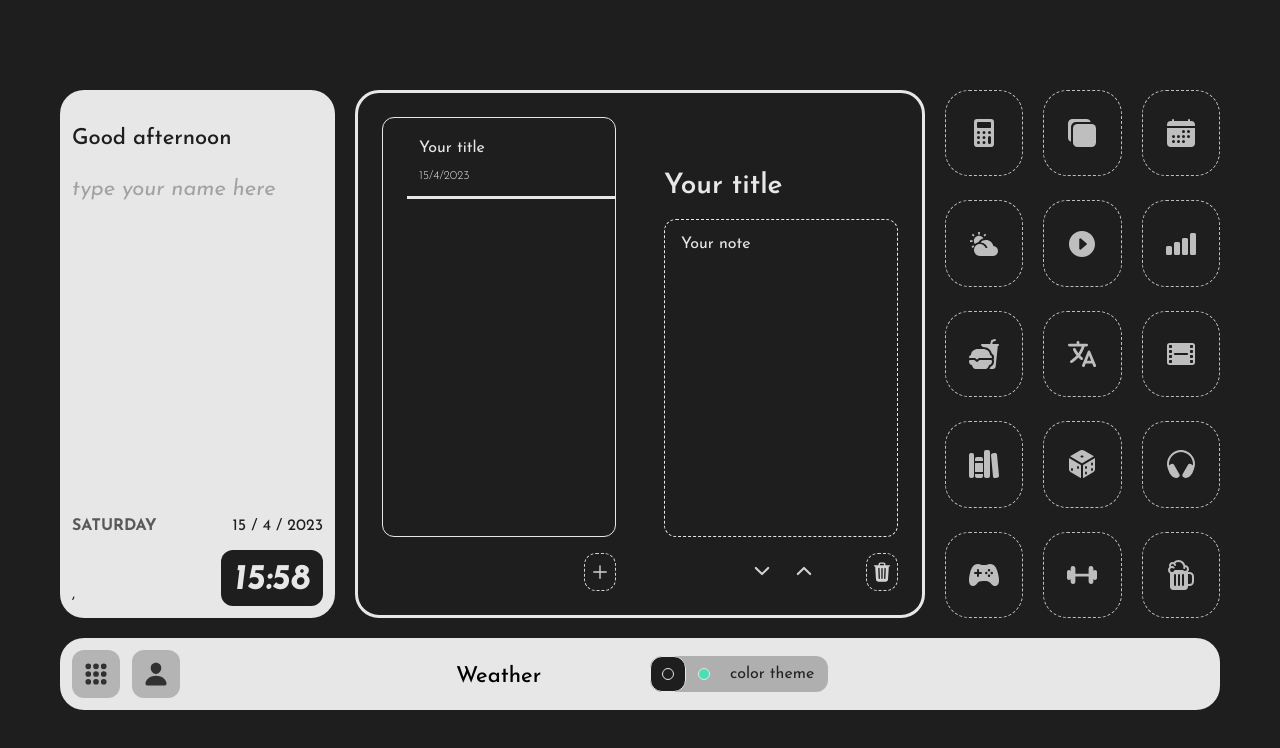
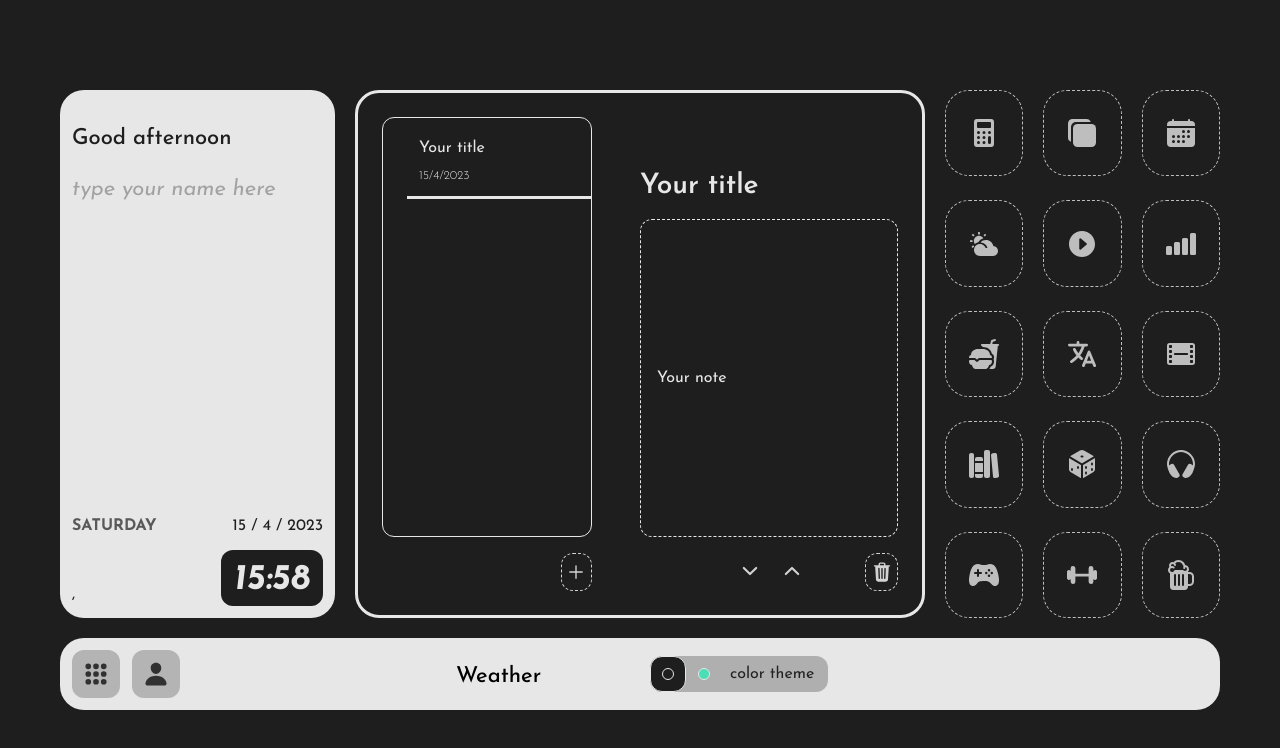
Before and after one commit to DagnaSchmidt/Dev-Dash-v2, a React (Create React App) app: page /notes in a window 1280 px wide. Both pictures are taken after a click on the button "create first note". Shown: the top 748 px of the page. Built offline with nearby package versions, Linux system fonts and the light colour scheme; no server answers.

Commit message:
action edit note

```diff
--- a/src/Components/Notes/Notes.js
+++ b/src/Components/Notes/Notes.js
@@ -2,10 +2,10 @@ import React from 'react';
 import '../../Styles/Components_Styles/Notes/Notes.css';
 import { IoAdd, IoChevronUp, IoChevronDown, IoTrash } from "react-icons/io5";
 import { connect } from "react-redux";
-import { CREATE_NEW_NOTE, DELETE_NOTE } from '../../actions';
+import { CREATE_NEW_NOTE, DELETE_NOTE, EDIT_NOTE } from '../../actions';
 import NotesListElement from './NotesListElement';
 
-const Notes = ( {activeNote, allNotes, createNewNote, deleteNote} ) => {
+const Notes = ( {activeNote, allNotes, createNewNote, deleteNote, editNote} ) => {
 
   const notesList = allNotes.map((item) => {
     return (
@@ -18,6 +18,18 @@ const Notes = ( {activeNote, allNotes, createNewNote, deleteNote} ) => {
        />
     )
   })
+
+  const handleChange = (e) => {
+    e.preventDefault();
+    const {value, id} = e.target;
+    if(id === 'noteTitle'){
+      editNote(activeNote.id, 'noteTitle', value)
+    }else{
+      editNote(activeNote.id, 'noteContent', value)
+    }
+  }
+
+  //FIX EDIT NOTE WHEN INPUT IS EMPTY!!!
 
   return (
     <section className='notes'>
@@ -50,8 +62,33 @@ const Notes = ( {activeNote, allNotes, createNewNote, deleteNote} ) => {
         </div>
       </div>
       <div className='notes__right' style={{opacity: Object.keys(activeNote).length === 0 ? '.2' : '1'}}>
-          <h3 className='notes__right__title headline-medium'>{activeNote.title ? activeNote.title : 'Your title...'}</h3>
-          <p className='notes__right__content '>{activeNote.content ? activeNote.content : 'Your note...'}</p>
+          {activeNote.title ?
+            <input
+              type='text'
+              className='notes__right__title headline-medium'
+              id='noteTitle'
+              name='noteTitle'
+              value={activeNote.title}
+              onChange={handleChange}
+              autoComplete='off'
+            />
+          :
+            <h3 className='notes__right__title headline-medium'>Your title...</h3>
+          }
+          {activeNote.content ?
+            <input
+              type='text'
+              className='notes__right__content'
+              id='noteContent'
+              name='noteContent'
+              value={activeNote.content}
+              onChange={handleChange}
+              autoComplete='off'
+            />
+          :
+            <p className='notes__right__content'>Your note...</p>
+          }
+
           <div className='notes__left__nav' style={{opacity: Object.keys(activeNote).length === 0 ? '0' : '1'}}>
             <div className='notes__left__nav__scroll-btns'>
               <button className='scroll-btn'>
@@ -79,7 +116,8 @@ const mapStateToProps = store => {
 const mapDispatchToProps = (dispatch, ownProps) => {
   return {
     createNewNote: () => dispatch({type: CREATE_NEW_NOTE}),
-    deleteNote: (id) => dispatch({type: DELETE_NOTE, payload: {id}})
+    deleteNote: (id) => dispatch({type: DELETE_NOTE, payload: {id}}),
+    editNote: (id, edit, changedText) => dispatch({type: EDIT_NOTE, payload: {id, edit, changedText}})
   };
 }
 
--- a/src/actions.js
+++ b/src/actions.js
@@ -19,3 +19,4 @@ export const CHANGE_ACTIVE_WIDGET = "CHANGE_ACTIVE_WIDGET";
 export const CREATE_NEW_NOTE = "CREATE_NEW_NOTE";
 export const DELETE_NOTE = "DELETE_NOTE";
 export const DISPLAY_ACTIVE_NOTE = "DISPLAY_ACTIVE_NOTE";
+export const EDIT_NOTE = "EDIT_NOTE";
--- a/src/reducer.js
+++ b/src/reducer.js
@@ -8,7 +8,8 @@ import {
     CHANGE_ACTIVE_WIDGET,
     CREATE_NEW_NOTE,
     DELETE_NOTE,
-    DISPLAY_ACTIVE_NOTE
+    DISPLAY_ACTIVE_NOTE,
+    EDIT_NOTE
 } from './actions';
 import { v4 as uuidv4 } from 'uuid';
 
@@ -39,6 +40,12 @@ export const initialStore = {
   // translator / video games / exercises
 
   function reducer(state = initialStore, action) {
+    const date = new Date().getDate();
+    const month = new Date().getMonth();
+    const year = new Date().getFullYear();
+    const fullDate = `${date}/${month +1}/${year}`
+
+
     if (action.type === TOGGLE_COLOR_THEME_BLACK){
         return { ...state, activeUser: { ...state.activeUser, blackTheme: true}};
     }else if(action.type === TOGGLE_COLOR_THEME){
@@ -54,10 +61,10 @@ export const initialStore = {
     }else if(action.type === CHANGE_ACTIVE_WIDGET){
         return {...state, activeUser: {...state.activeUser, activeWidget: action.payload.widget}}
     }else if(action.type === CREATE_NEW_NOTE){
-        const date = new Date().getDate();
-        const month = new Date().getMonth();
-        const year = new Date().getFullYear();
-        const fullDate = `${date}/${month +1}/${year}`
+        // const date = new Date().getDate();
+        // const month = new Date().getMonth();
+        // const year = new Date().getFullYear();
+        // const fullDate = `${date}/${month +1}/${year}`
         const newNote = {
                 id: uuidv4(),
                 date: fullDate,
@@ -115,6 +122,49 @@ export const initialStore = {
                 }
             }
         }
+    }else if(action.type === EDIT_NOTE){
+        const newNotes = state.activeUser.notes.allNotes.filter((item) => item.id !== action.payload.id);
+        if(action.payload.edit === 'noteTitle'){
+            const newActiveNote = {
+                id: action.payload.id,
+                title: action.payload.changedText,
+                date: fullDate,
+                content: state.activeUser.notes.activeNote.content
+            }
+            return {
+                ...state,
+                activeUser: {
+                    ...state.activeUser,
+                    notes: {
+                        activeNote: newActiveNote,
+                        allNotes: [
+                            newActiveNote,
+                            ...newNotes
+                        ]
+                    }
+                }
+            }
+        }else{
+            const newActiveNote = {
+                id: action.payload.id,
+                title: state.activeUser.notes.activeNote.title,
+                date: fullDate,
+                content: action.payload.changedText
+            }
+            return {
+                ...state,
+                activeUser: {
+                    ...state.activeUser,
+                    notes: {
+                        activeNote: newActiveNote,
+                        allNotes: [
+                            newActiveNote,
+                            ...newNotes
+                        ]
+                    }
+                }
+            }
+        }
     }
       return state;
   }
```
